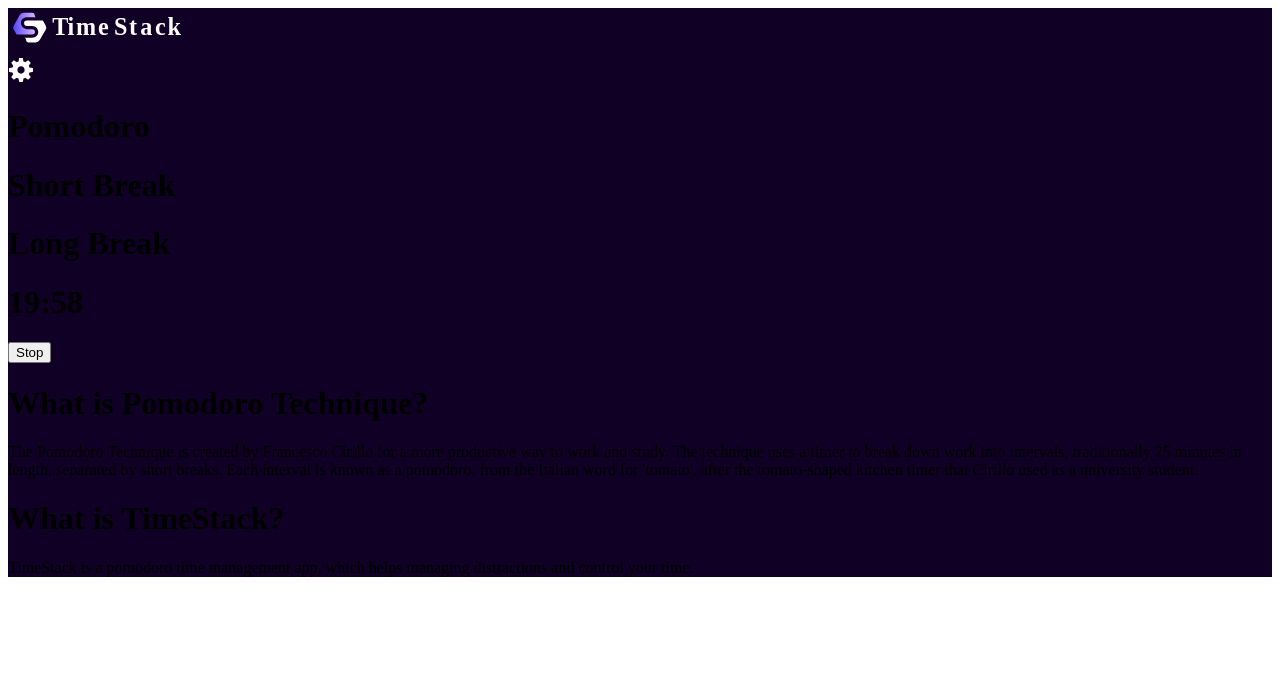
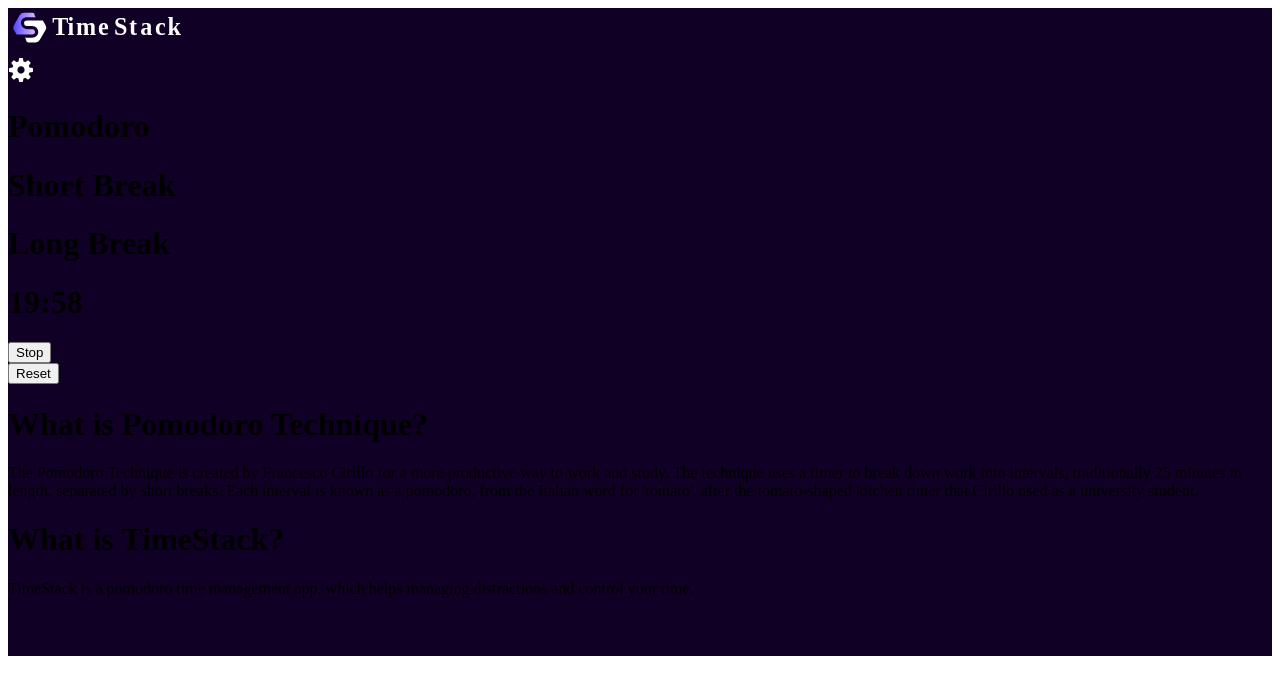
Before and after one commit to harshvarmora28/time_stack_next_website, a Next.js app: page / in a window 1280 px wide. Both pictures are taken after a click on the button "Start". Shown: the top 694 px of the page. Built offline with nearby package versions, Linux system fonts and the light colour scheme.

Commit message:
added alarm and reset button

```diff
--- /dev/null
+++ b/components/ModalSetting.js
@@ -0,0 +1,16 @@
+import React from "react";
+
+const ModalSetting = () => {
+  return (
+    <>
+      <div className="absolute h-full w-full left-0 top-0 bg-black bg-opacity-30"></div>
+      <div className="max-w-xl bg-white absolute sm:w-96 w-11/12 left-1/2 top-1/2 p-5 rounded-md" style={{
+          transform: "translate(-50%, -50%)"
+      }}>
+        <h1>Time setting</h1>
+      </div>
+    </>
+  );
+};
+
+export default ModalSetting;
--- a/components/Timer.js
+++ b/components/Timer.js
@@ -6,7 +6,10 @@ const Timer = ({
   getTickingTime,
   seconds,
   ticking,
-  setTicking,
+  startTimer,
+  muteAlarm,
+  isTimeUp,
+  reset
 }) => {
   const options = ["Pomodoro", "Short Break", "Long Break"];
 
@@ -34,13 +37,23 @@ const Timer = ({
           {getTickingTime()}:{seconds.toString().padStart(2, "0")}
         </h1>
       </div>
-
-      <button
-        className="px-16 py-2 text-2xl rounded-md bg-white text-blue-500 uppercase font-bold"
-        onClick={() => setTicking((ticking) => !ticking)}
-      >
-        {ticking ? "Stop" : "Start"}
-      </button>
+      <div className="flex gap-4 items-center">
+        <button
+          className="px-16 py-2 text-2xl rounded-md bg-white text-blue-500 uppercase font-bold"
+          onClick={startTimer}
+        >
+          {ticking ? "Stop" : "Start"}
+        </button>
+        {isTimeUp && (
+          <img
+            className="cursor-pointer"
+            onClick={muteAlarm}
+            src="mute_alarm.png"
+            alt=""
+          />
+        )}
+      </div>
+      {ticking && <button className="uppercase text-white mt-5" onClick={reset}>Reset</button>}
     </div>
   );
 };
--- a/pages/index.js
+++ b/pages/index.js
@@ -4,6 +4,7 @@ import Navbar from "../components/Navbar";
 import Timer from "../components/Timer";
 import About from "../components/About";
 import Alarm from "../components/Alarm";
+import ModalSetting from "../components/ModalSetting";
 
 export default function index() {
   const [pomodoro, setPomodoro] = useState(20);
@@ -12,19 +13,22 @@ export default function index() {
   const [seconds, setSeconds] = useState(0);
   const [ticking, setTicking] = useState(false);
   const [consumedSecond, setConsumedSecond] = useState(0);
+  const [isTimeUp, setIsTimeUp] = useState(false);
 
   const [stage, setStage] = useState(0);
 
   const alarmRef = useRef();
 
   const switchStage = (index) => {
-	const isYes = consumedSecond && stage !== index ? confirm("Are you sure you want to switch?") : false;
+    const isYes =
+      consumedSecond && stage !== index
+        ? confirm("Are you sure you want to switch?")
+        : false;
 
-	if(isYes){
+    if (isYes) {
       reset();
       setStage(index);
-	}
-	else if(!consumedSecond){
+    } else if (!consumedSecond) {
       setStage(index);
     }
   };
@@ -56,15 +60,15 @@ export default function index() {
     setPomodoro(20);
     setShortBreak(5);
     setLongBreak(20);
-  }
+  };
 
   const timeUp = () => {
     reset();
+    setIsTimeUp(true);
 
     // play alarm when times up
     alarmRef.current.play();
-
-  }
+  };
 
   const clockTicking = () => {
     const minutes = getTickingTime();
@@ -80,11 +84,21 @@ export default function index() {
     }
   };
 
+  const muteAlarm = () => {
+    alarmRef.current.pause();
+    alarmRef.current.currentTime = 0;
+  };
+
+  const startTimer = () => {
+    setIsTimeUp(false);
+    muteAlarm();
+    setTicking((ticking) => !ticking);
+  };
+
   useEffect(() => {
-
     window.onbeforeunload = () => {
       return consumedSecond ? "Show Warning" : null;
-	}
+    };
 
     const timer = setInterval(() => {
       if (ticking) {
@@ -117,10 +131,14 @@ export default function index() {
             getTickingTime={getTickingTime}
             seconds={seconds}
             ticking={ticking}
-            setTicking={setTicking}
+            startTimer={startTimer}
+            muteAlarm={muteAlarm}
+            isTimeUp={isTimeUp}
+            reset={reset}
           />
           <About />
           <Alarm ref={alarmRef} />
+          <ModalSetting/>
         </div>
       </div>
     </>
```
Also changed, not shown: public/mute_alarm.png (added). Lines whose indentation alone changed are shown as unchanged.
